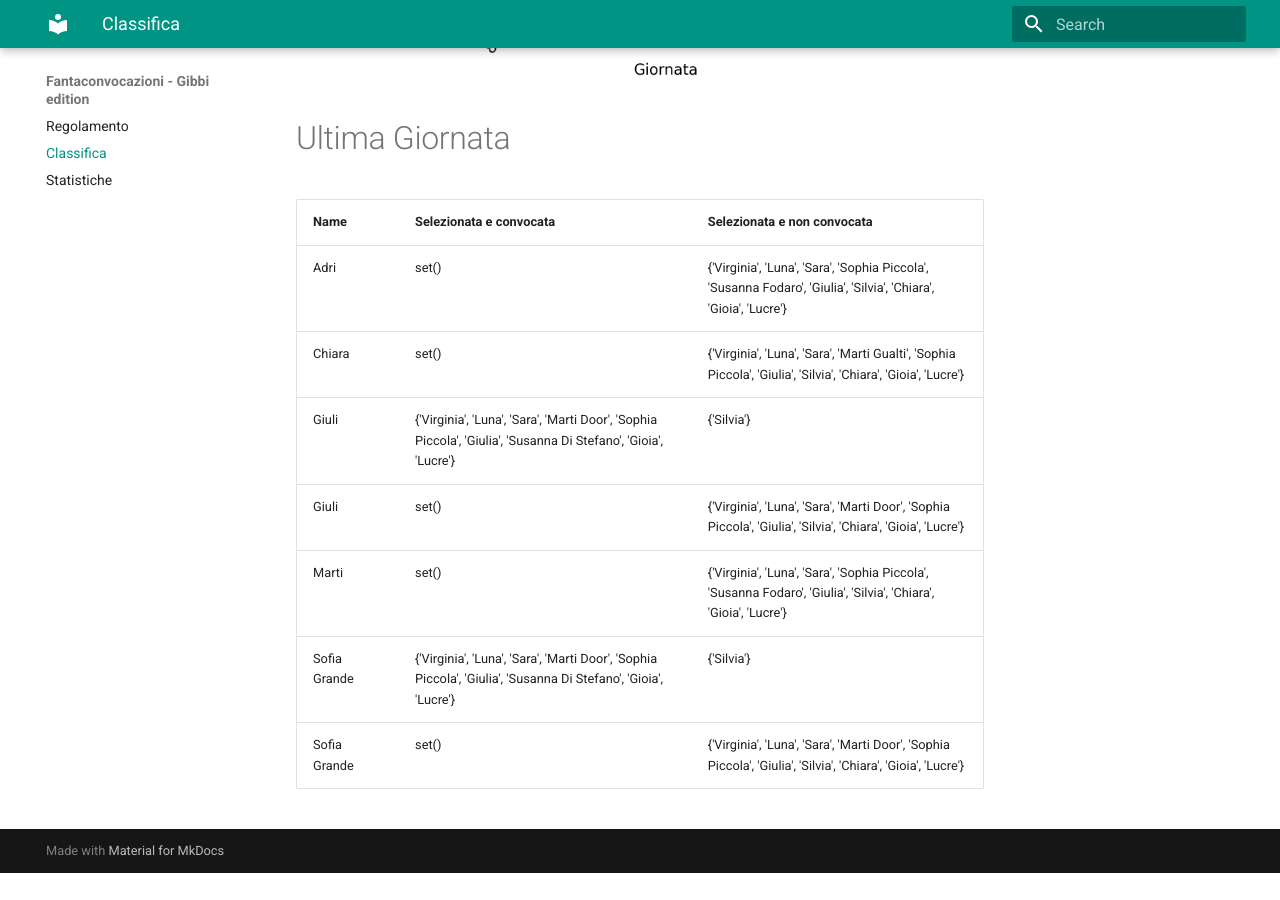
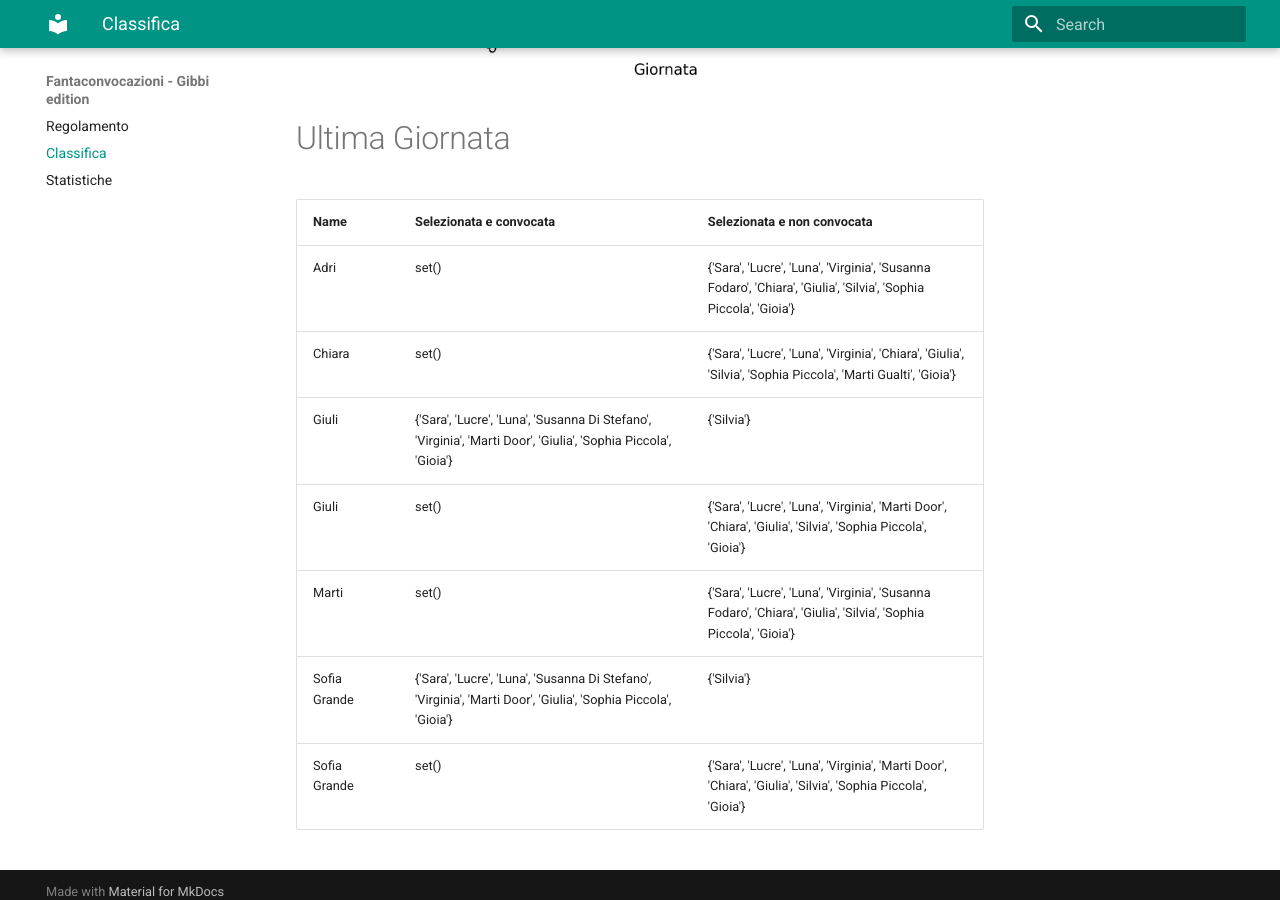
Before and after one commit to martinig94/fantagibbi, an MkDocs documentation site: the page built from docs/Classifica.md, in a window 1280 px wide and 900 px high, scrolled down 1030 px. Built offline with MkDocs 1.6.1 and Material for MkDocs 9.7.7, drawn with Linux system fonts in a browser that asks for light colours; before the commit the page ends 1903 px from its top, so only the background shows below that.

Commit message:
Auto-update from main.py

```diff
--- a/docs/Classifica.md
+++ b/docs/Classifica.md
@@ -18,11 +18,11 @@
 <!-- START_TABLE CORRECT -->
 | Name         | Selezionata e convocata                                                                                        | Selezionata e non convocata                                                                                      |
 |:-------------|:---------------------------------------------------------------------------------------------------------------|:-----------------------------------------------------------------------------------------------------------------|
-| Adri         | set()                                                                                                          | {'Virginia', 'Luna', 'Sara', 'Sophia Piccola', 'Susanna Fodaro', 'Giulia', 'Silvia', 'Chiara', 'Gioia', 'Lucre'} |
-| Chiara       | set()                                                                                                          | {'Virginia', 'Luna', 'Sara', 'Marti Gualti', 'Sophia Piccola', 'Giulia', 'Silvia', 'Chiara', 'Gioia', 'Lucre'}   |
-| Giuli        | {'Virginia', 'Luna', 'Sara', 'Marti Door', 'Sophia Piccola', 'Giulia', 'Susanna Di Stefano', 'Gioia', 'Lucre'} | {'Silvia'}                                                                                                       |
-| Giuli        | set()                                                                                                          | {'Virginia', 'Luna', 'Sara', 'Marti Door', 'Sophia Piccola', 'Giulia', 'Silvia', 'Chiara', 'Gioia', 'Lucre'}     |
-| Marti        | set()                                                                                                          | {'Virginia', 'Luna', 'Sara', 'Sophia Piccola', 'Susanna Fodaro', 'Giulia', 'Silvia', 'Chiara', 'Gioia', 'Lucre'} |
-| Sofia Grande | {'Virginia', 'Luna', 'Sara', 'Marti Door', 'Sophia Piccola', 'Giulia', 'Susanna Di Stefano', 'Gioia', 'Lucre'} | {'Silvia'}                                                                                                       |
-| Sofia Grande | set()                                                                                                          | {'Virginia', 'Luna', 'Sara', 'Marti Door', 'Sophia Piccola', 'Giulia', 'Silvia', 'Chiara', 'Gioia', 'Lucre'}     |
+| Adri         | set()                                                                                                          | {'Sara', 'Lucre', 'Luna', 'Virginia', 'Susanna Fodaro', 'Chiara', 'Giulia', 'Silvia', 'Sophia Piccola', 'Gioia'} |
+| Chiara       | set()                                                                                                          | {'Sara', 'Lucre', 'Luna', 'Virginia', 'Chiara', 'Giulia', 'Silvia', 'Sophia Piccola', 'Marti Gualti', 'Gioia'}   |
+| Giuli        | {'Sara', 'Lucre', 'Luna', 'Susanna Di Stefano', 'Virginia', 'Marti Door', 'Giulia', 'Sophia Piccola', 'Gioia'} | {'Silvia'}                                                                                                       |
+| Giuli        | set()                                                                                                          | {'Sara', 'Lucre', 'Luna', 'Virginia', 'Marti Door', 'Chiara', 'Giulia', 'Silvia', 'Sophia Piccola', 'Gioia'}     |
+| Marti        | set()                                                                                                          | {'Sara', 'Lucre', 'Luna', 'Virginia', 'Susanna Fodaro', 'Chiara', 'Giulia', 'Silvia', 'Sophia Piccola', 'Gioia'} |
+| Sofia Grande | {'Sara', 'Lucre', 'Luna', 'Susanna Di Stefano', 'Virginia', 'Marti Door', 'Giulia', 'Sophia Piccola', 'Gioia'} | {'Silvia'}                                                                                                       |
+| Sofia Grande | set()                                                                                                          | {'Sara', 'Lucre', 'Luna', 'Virginia', 'Marti Door', 'Chiara', 'Giulia', 'Silvia', 'Sophia Piccola', 'Gioia'}     |
 <!-- END_TABLE CORRECT -->
```
